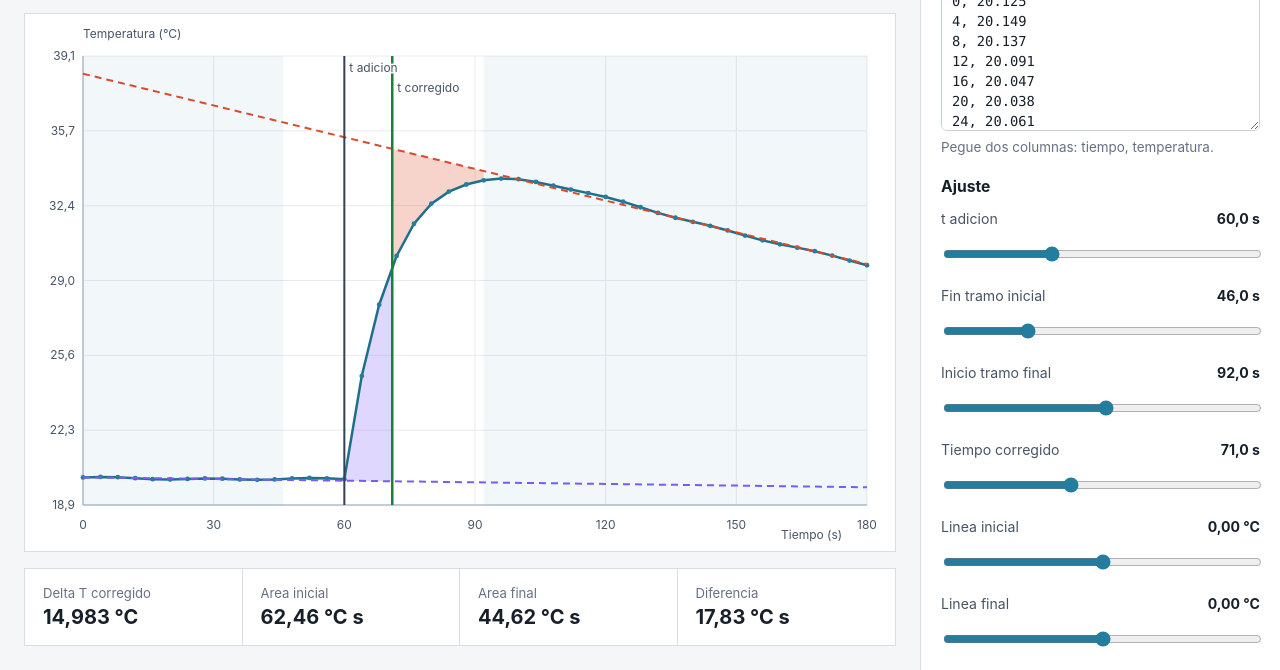
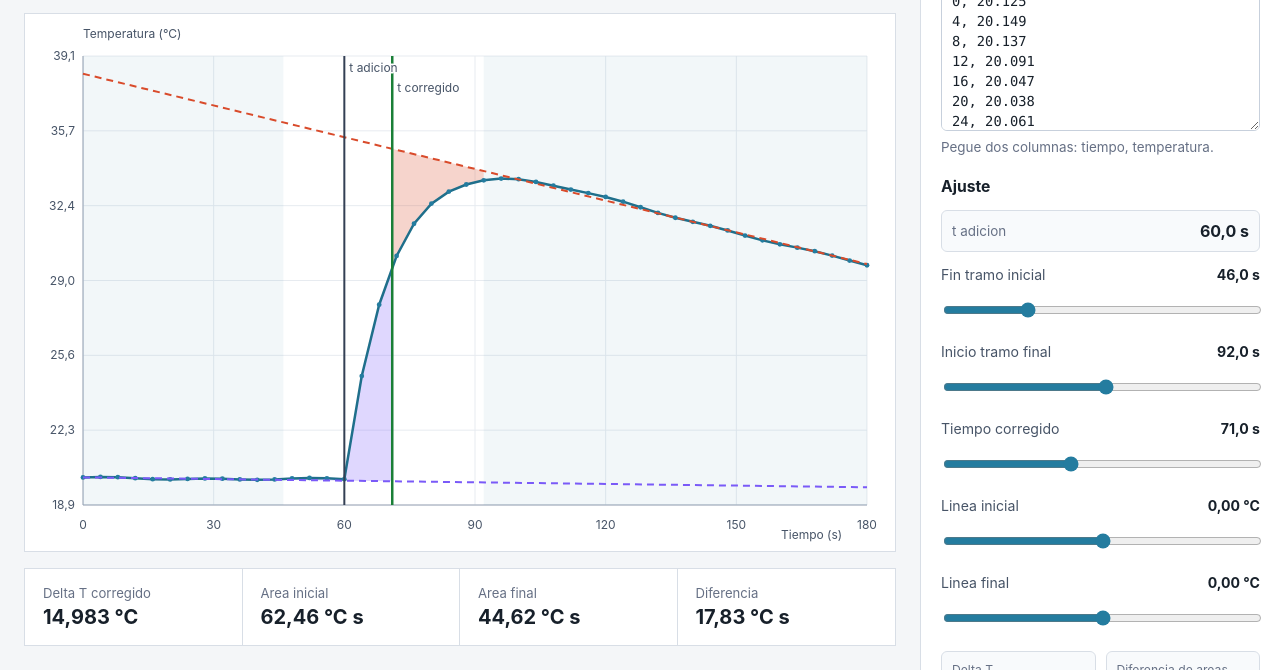
Before and after one commit to egonik-unlp/demoCodex, a website with bundled scripts: page index.html in a window 1280 px wide. Shown: the part 130-800 px from the top of the page. Built offline with nearby package versions, Linux system fonts and the light colour scheme.

Commit message:
data ruca

```diff
--- a/index.html
+++ b/index.html
@@ -57,10 +57,11 @@
 
         <section class="fit-panel">
           <h2>Ajuste</h2>
-          <label>
-            <span>t adicion <output id="additionValue"></output></span>
-            <input id="additionTime" type="range" step="0.5" />
-          </label>
+          <div class="fixed-reading">
+            <span>t adicion</span>
+            <strong><output id="additionValue"></output></strong>
+          </div>
+          <input id="additionTime" type="hidden" />
           <label>
             <span>Fin tramo inicial <output id="preEndValue"></output></span>
             <input id="preEnd" type="range" step="0.5" />
--- a/src/app.bundle.js
+++ b/src/app.bundle.js
@@ -107,11 +107,7 @@ function setup() {
     });
   }
   chart.addEventListener("pointerdown", (event) => {
-    const scale = makeScale(points);
-    const t = invertX(event.offsetX, scale);
-    const addDistance = Math.abs(t - Number(additionTime.value));
-    const correctedDistance = Math.abs(t - Number(correctedTime.value));
-    dragMode = addDistance < correctedDistance ? "addition" : "corrected";
+    dragMode = "corrected";
     chart.setPointerCapture(event.pointerId);
   });
   chart.addEventListener("pointermove", (event) => {
--- a/src/app.ts
+++ b/src/app.ts
@@ -153,11 +153,7 @@ function setup() {
   }
 
   chart.addEventListener("pointerdown", (event) => {
-    const scale = makeScale(points);
-    const t = invertX(event.offsetX, scale);
-    const addDistance = Math.abs(t - Number(additionTime.value));
-    const correctedDistance = Math.abs(t - Number(correctedTime.value));
-    dragMode = addDistance < correctedDistance ? "addition" : "corrected";
+    dragMode = "corrected";
     chart.setPointerCapture(event.pointerId);
   });
 
--- a/src/styles.css
+++ b/src/styles.css
@@ -215,6 +215,26 @@ output {
 input[type="range"] {
   accent-color: #247c9f;
   min-height: 34px;
+}
+
+.fixed-reading {
+  display: flex;
+  align-items: center;
+  justify-content: space-between;
+  gap: 12px;
+  padding: 10px;
+  border: 1px solid #d8dee6;
+  border-radius: 6px;
+  background: #f8fafc;
+}
+
+.fixed-reading span {
+  color: #667085;
+  font-size: 0.84rem;
+}
+
+.fixed-reading strong {
+  color: #17202a;
 }
 
 .details {
```
Also changed, not shown: worker.ts (+5 -4 lines).
